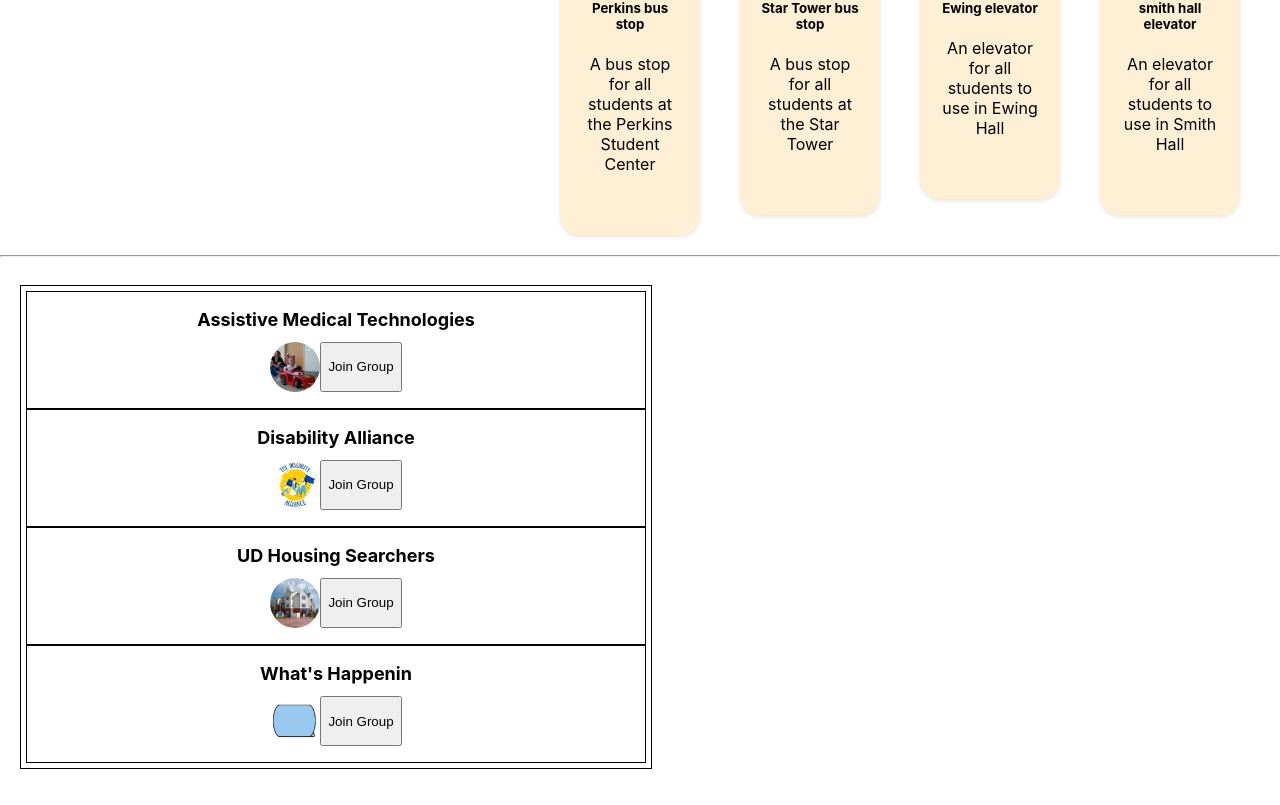
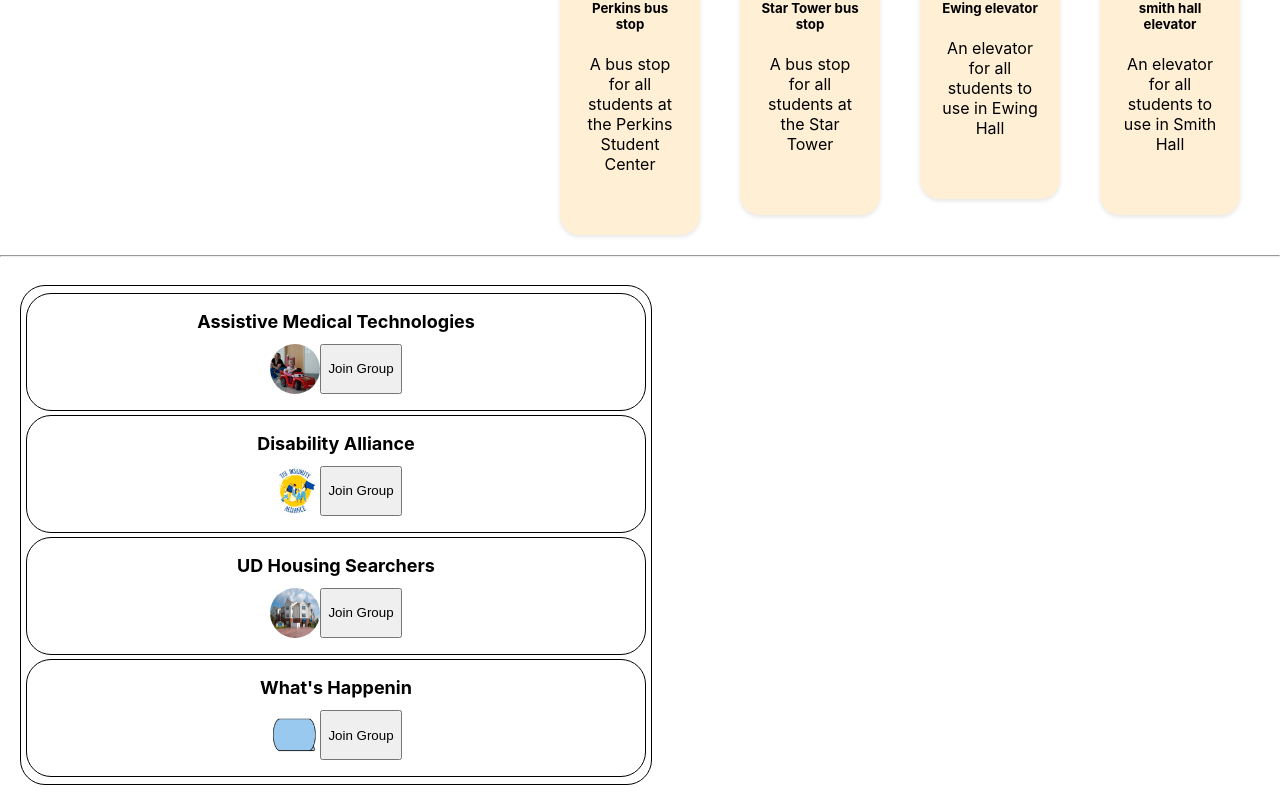
Before and after one commit to smoshy314/HenHacks2024, a React (Create React App) app: page / in a window 1280 px wide. Shown: the part 861-1666 px from the top of the page. Built offline with nearby package versions, Linux system fonts and the light colour scheme.

Commit message:
Chat box stuff

```diff
--- a/src/components/ChatView.css
+++ b/src/components/ChatView.css
@@ -58,6 +58,9 @@
   justify-content: center;
   border: 1px solid black;
   padding: 5px;
+  border-radius: 25px;
+  margin-bottom: 2px;
+  margin-top: 2px;
 }
 
 .GroupJoinCard {
@@ -78,6 +81,7 @@
   border: 1px solid black;
   padding: 5px;
   min-width: 50%;
+  border-radius: 25px;
 }
 
 .ChatViewRight {
@@ -86,6 +90,8 @@
   flex-direction: column;
   border: 1px solid black;
   padding: 5px;
+  border-radius: 25px;
+  background-color: #c5c5c5;
 }
 
 .chatbubbleYOU {
@@ -95,16 +101,17 @@
   background: #EFCB68;
   padding: 10px;
   margin-left: 40%;
+  font-weight: bold;
 }
 
 .chatbubbleOTHER {
   border: 1px solid #2e2c40;
   justify-content: center;
   border-radius: 25px;
-  background: #4B4867;
+  background: #8b86bd;
   padding: 10px;
   max-width: 60%;
-  color: white;
+  font-weight: bold;
 }
 
 .otherUser {
@@ -125,6 +132,5 @@
 
 .messageType {
   margin-left: 70%;
-  display: flex;
   flex-direction: row;
 }
--- a/src/components/GroupCard.tsx
+++ b/src/components/GroupCard.tsx
@@ -1,4 +1,4 @@
-import React from 'react';
+import React, { useState } from 'react';
 import { Button } from 'react-bootstrap';
 import { GroupCardProps } from '../Interfaces/groupCard';
 
@@ -8,15 +8,23 @@ export function GroupCard({
     handleGroupJoin,
     handleClickedGroup
 }: GroupCardProps): JSX.Element {
+    const [shown, setShown] = useState<boolean>(false);
 
     return (
-        <div className="GroupCard">
+        <div className="GroupCard"
+            onMouseEnter={() => setShown(true)}
+            onMouseLeave={() => setShown(false)}>
             <h1>{group.name}</h1>
             <div className="GroupJoinCard">
                 <img className="img-format" src={group.img} alt="Group Icon" onClick={() => handleClickedGroup(group.name)}/>
-                <Button onClick={() => handleGroupJoin(group.name)}>Join Group</Button>
+                {!group.joined && <Button onClick={() => handleGroupJoin(group.name)}>Join Group</Button>}
             </div>
             <br></br>
+            {shown && (
+                <div>
+                    Click my profile or the "Join Group" button to be added to the chat!
+                </div>
+            )}
         </div>
     );
 }
```
